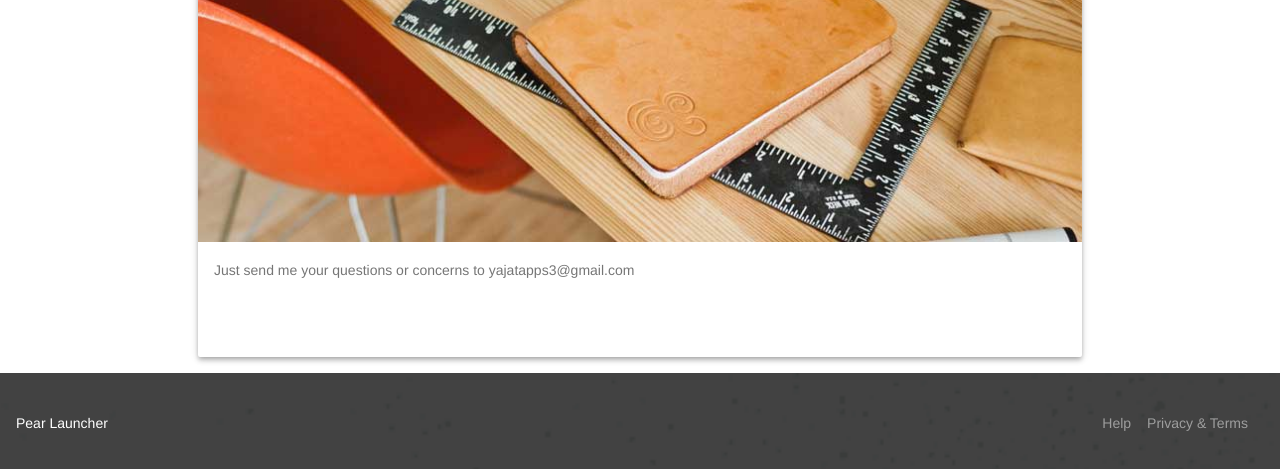
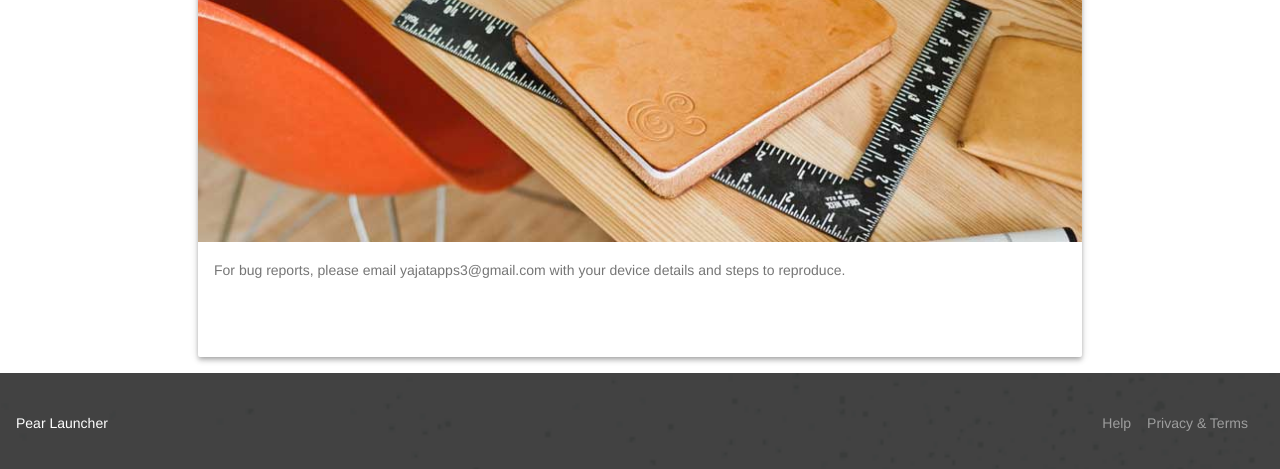
Before and after one commit to PearLauncher/pearlauncher.github.io, a plain HTML site: page contact.html in a window 1280 px wide. Shown: the part 327-796 px from the top of the page. Drawn offline with nearby package versions, Linux system fonts and the light colour scheme.

Commit message:
contact update

```diff
--- a/contact.html
+++ b/contact.html
@@ -65,7 +65,7 @@
                     </div>
                     <div class="mdl-card__supporting-text">
                         <p>
-                            Just send me your questions or concerns to yajatapps3@gmail.com
+                            For bug reports, please email yajatapps3@gmail.com with your device details and steps to reproduce.
                         </p>
                     </div>
                 </div>
```
Also changed, not shown: 1 other file.
